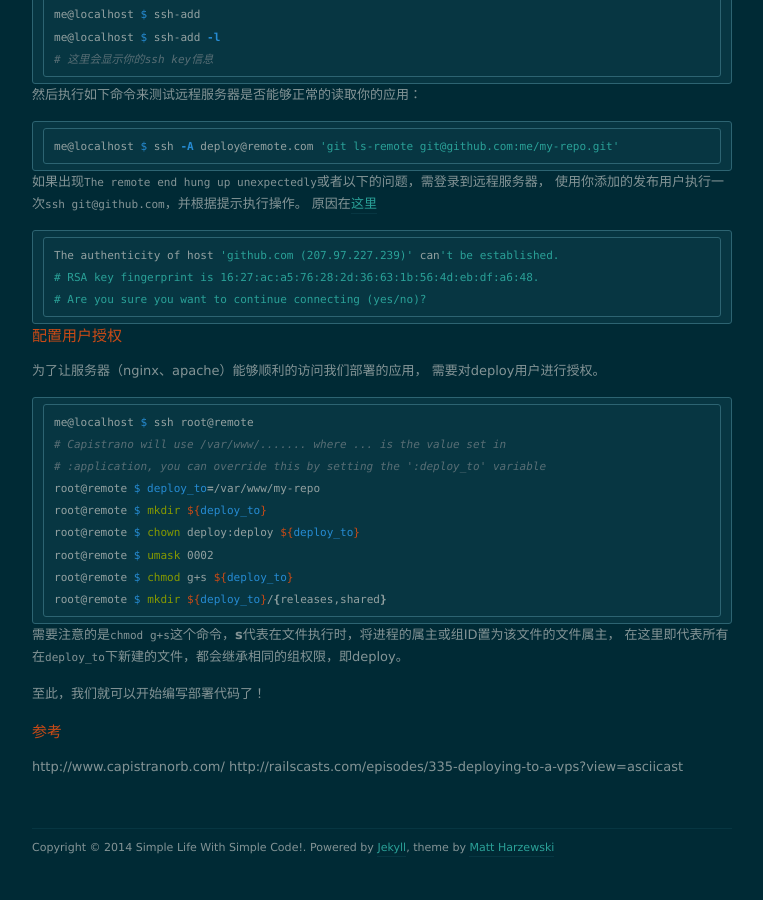
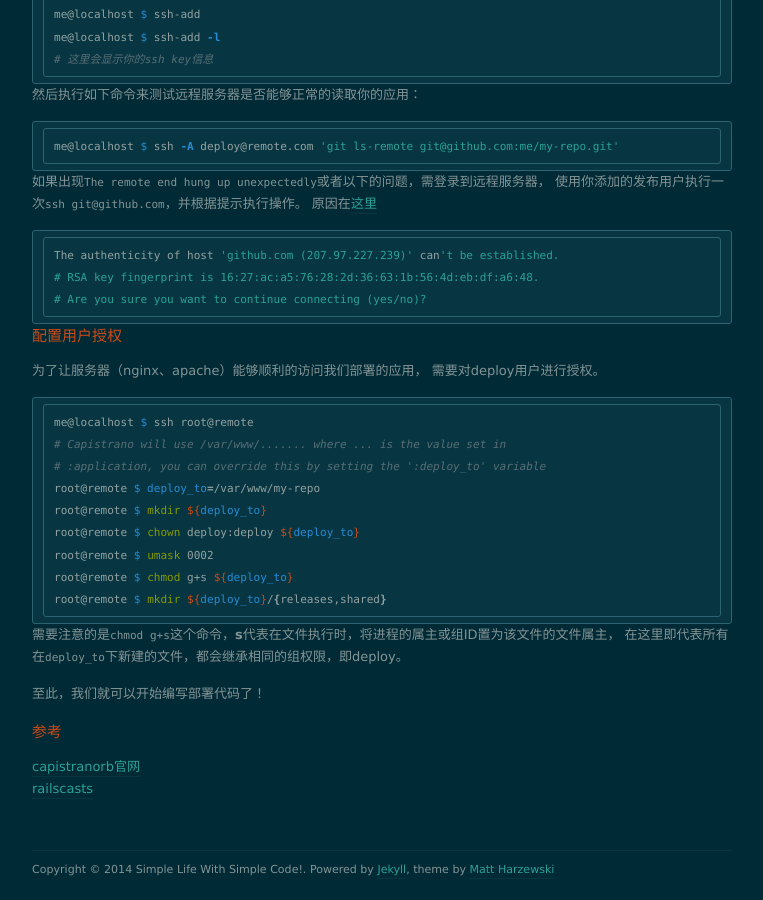
Before and after one commit to iannono/xiongbo.github.io, a Jekyll site: the page built from index.html, in a window 1280 px wide and 900 px high, scrolled down 1477 px. Shown: the whole window, without its empty margins (258-1021 px from the left). Built offline with Jekyll 4.4.1, drawn with Linux system fonts in a browser that asks for light colours; nearby versions of some CDN libraries; Markdown is read by kramdown in place of the engine named in the settings; the list of posts is cut into pages by our own code; before the commit the page ends 2354 px from its top, so only the background shows below that; some of the changed text lies outside the part shown.

Commit message:
update post

```diff
--- a/_posts/2014-01-10-how-to-use-capistrano-1.markdown
+++ b/_posts/2014-01-10-how-to-use-capistrano-1.markdown
@@ -7,7 +7,9 @@
 
 这个主题将分为四部分内容，第一部分是介绍服务器的配置，第二部分将介绍部署代码的编写。
 
+
 ## 配置SSH验证
+
 
 因为我们的目的是实现远程发布， 所以需要两个方面的授权。
 
@@ -107,8 +109,7 @@
 
 至此，我们就可以开始编写部署代码了！
 
-
 ## 参考
 
-http://www.capistranorb.com/
-http://railscasts.com/episodes/335-deploying-to-a-vps?view=asciicast
+[capistranorb官网](http://www.capistranorb.com/)
+[railscasts](http://railscasts.com/episodes/335-deploying-to-a-vps?view=asciicast)
--- a/index.html
+++ b/index.html
@@ -1,6 +1,6 @@
 ---
 layout: default
-title: Solar Theme
+title: simple life
 ---
 
 {% for post in paginator.posts %}
@@ -9,11 +9,11 @@
 
 		{% if post.external-url %}
 			<h1>
-				<a href="{{ post.external-url }}">{{ post.title }}</a>
+				<a href="{{ post.external-url }}">:) {{ post.title }}</a>
 				<a class="anchor" href="{{ post.url }}"><i class="icon-anchor"></i></a>
 			</h1>
 		{% else %}
-			<h1><a href="{{ post.url }}">{{ post.title }}</a></h1>
+			<h1><a href="{{ post.url }}">:) {{ post.title }}</a></h1>
 		{% endif %}
 
 		<div class="post-content">{{ post.content }}</div>
```
Also changed, not shown: _layouts/default.html (+4 -19 lines), 2 other files.
